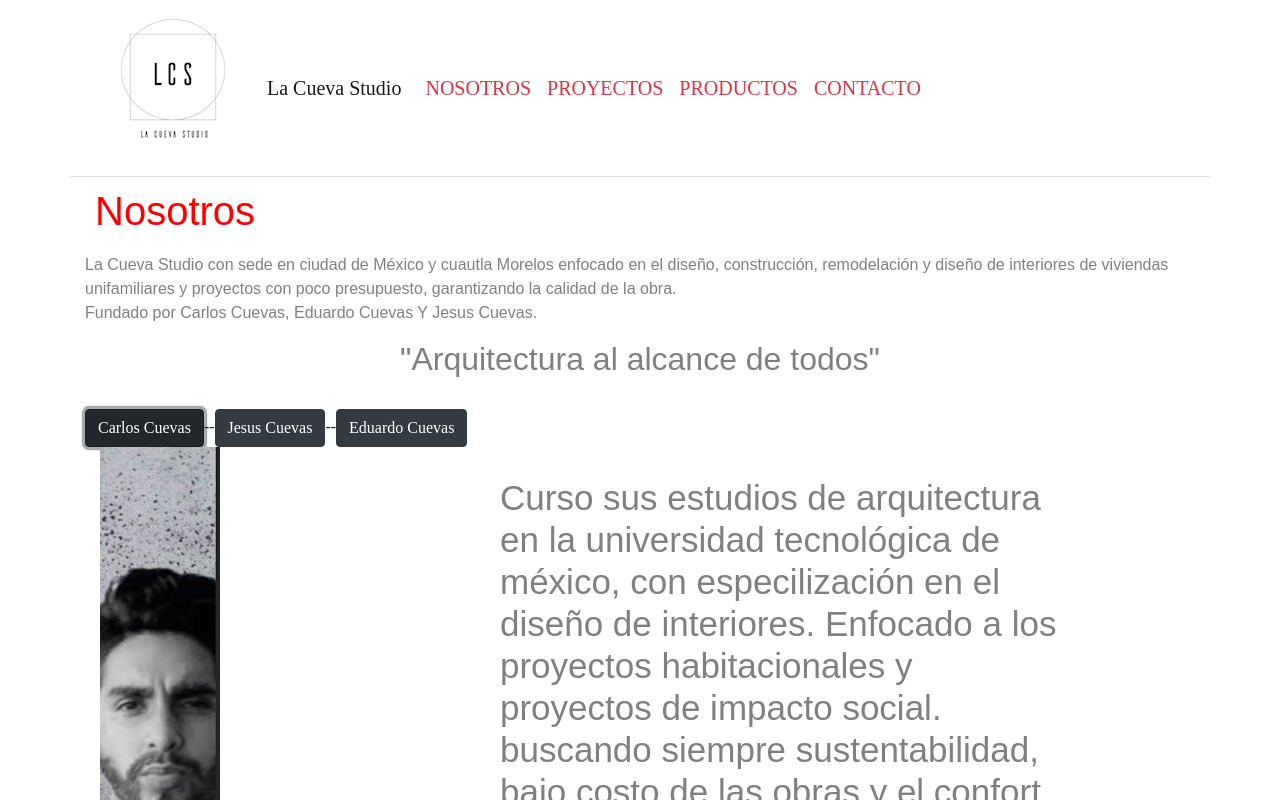
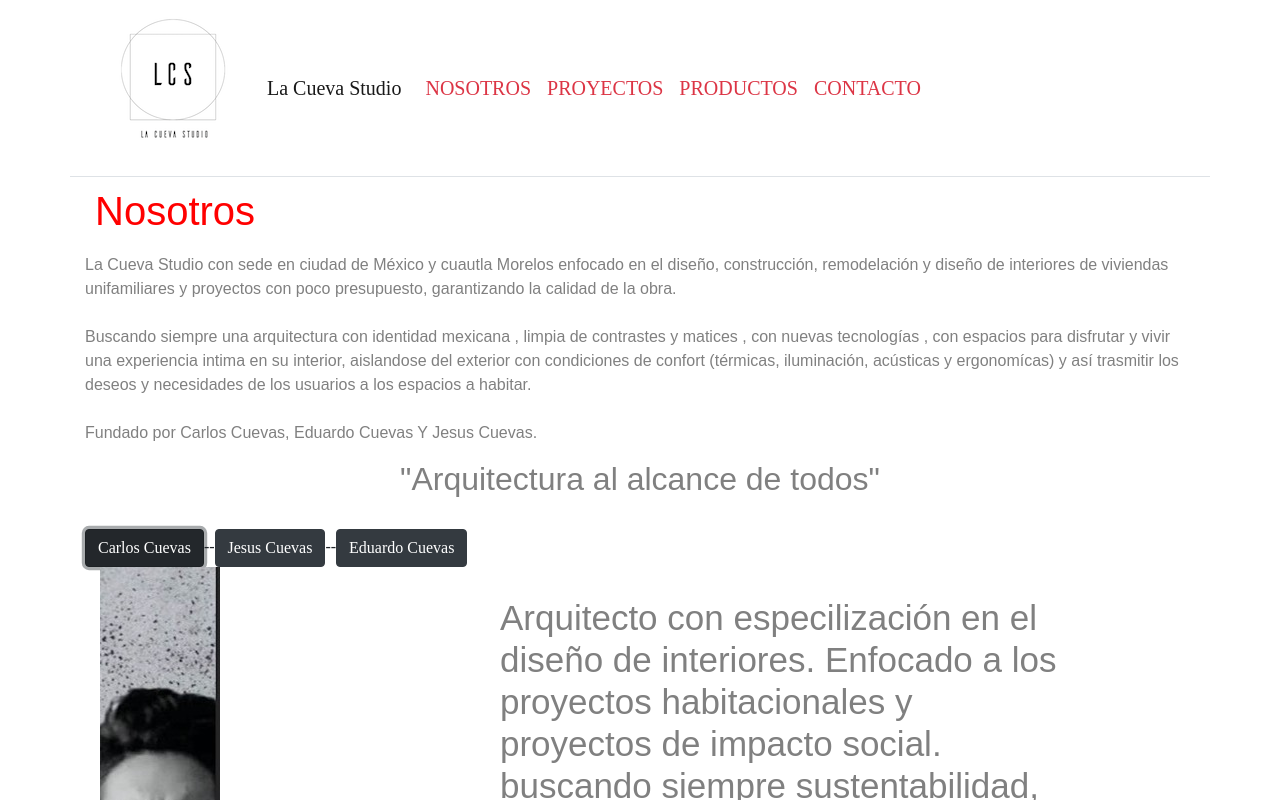
Before and after one commit to lalo256/laCuevaStudioReact, a React (Create React App) app: page /nosotros in a window 1280 px wide. Both pictures are taken after a click on the button "Carlos Cuevas". Shown: the top 800 px of the page. Built offline with nearby package versions, Linux system fonts and the light colour scheme.

Commit message:
fix description and nosotros page

```diff
--- a/src/component/NosotrosDesc.js
+++ b/src/component/NosotrosDesc.js
@@ -60,8 +60,7 @@ class NosotrosDesc extends React.Component{
                                         <div className="col-1"></div>
                                         <div className="col-7">
                                             <h6 className="descripcionNoso fontM">
-                                                Curso sus estudios de arquitectura en la universidad
-                                                tecnológica de méxico, con especilización en el diseño
+                                                Arquitecto con especilización en el diseño
                                                 de interiores.
                                                 Enfocado a los proyectos habitacionales y proyectos
                                                 de impacto social.
@@ -84,8 +83,7 @@ class NosotrosDesc extends React.Component{
                                         <div className="col-1"></div>
                                         <div className="col-7">
                                             <h6 className="descripcionNoso fontM">
-                                                Curso sus estudios en contaduría en la universidad tecnológica
-                                                de México , enfocado en el área economico-administrativa para
+                                                Contador enfocado en el área economico-administrativa para
                                                 una mejor canalización de los recursos.
                                             </h6>
                                         </div>
--- a/src/pages/Nosotros.js
+++ b/src/pages/Nosotros.js
@@ -14,8 +14,17 @@ class Nosotros extends React.Component{
                     <p className="nosotrosPresentacion">
                         La Cueva Studio con sede en ciudad de México y cuautla Morelos
                         enfocado en el diseño, construcción, remodelación y diseño de interiores
-                        de viviendas unifamiliares y proyectos con poco presupuesto, garantizando la calidad de la obra.
-                        <br/>
+                        de viviendas unifamiliares y proyectos con poco presupuesto, garantizando
+                        la calidad de la obra.
+                        <br/><br/>
+                        Buscando siempre una arquitectura con identidad mexicana , limpia de
+                        contrastes y matices , con  nuevas tecnologías , con espacios para
+                        disfrutar y vivir una experiencia intima en su interior, aislandose
+                        del exterior con condiciones de confort (térmicas, iluminación,
+                        acústicas y ergonomícas) y así trasmitir los deseos y necesidades
+                        de los usuarios a los espacios a habitar.
+
+                        <br/><br/>
                             Fundado por Carlos Cuevas, Eduardo Cuevas Y Jesus Cuevas.
 
                             <h2 className="lema">"Arquitectura al alcance de todos"</h2>
```
Also changed, not shown: 1 other file (tests, documents, lock files or other folders).
